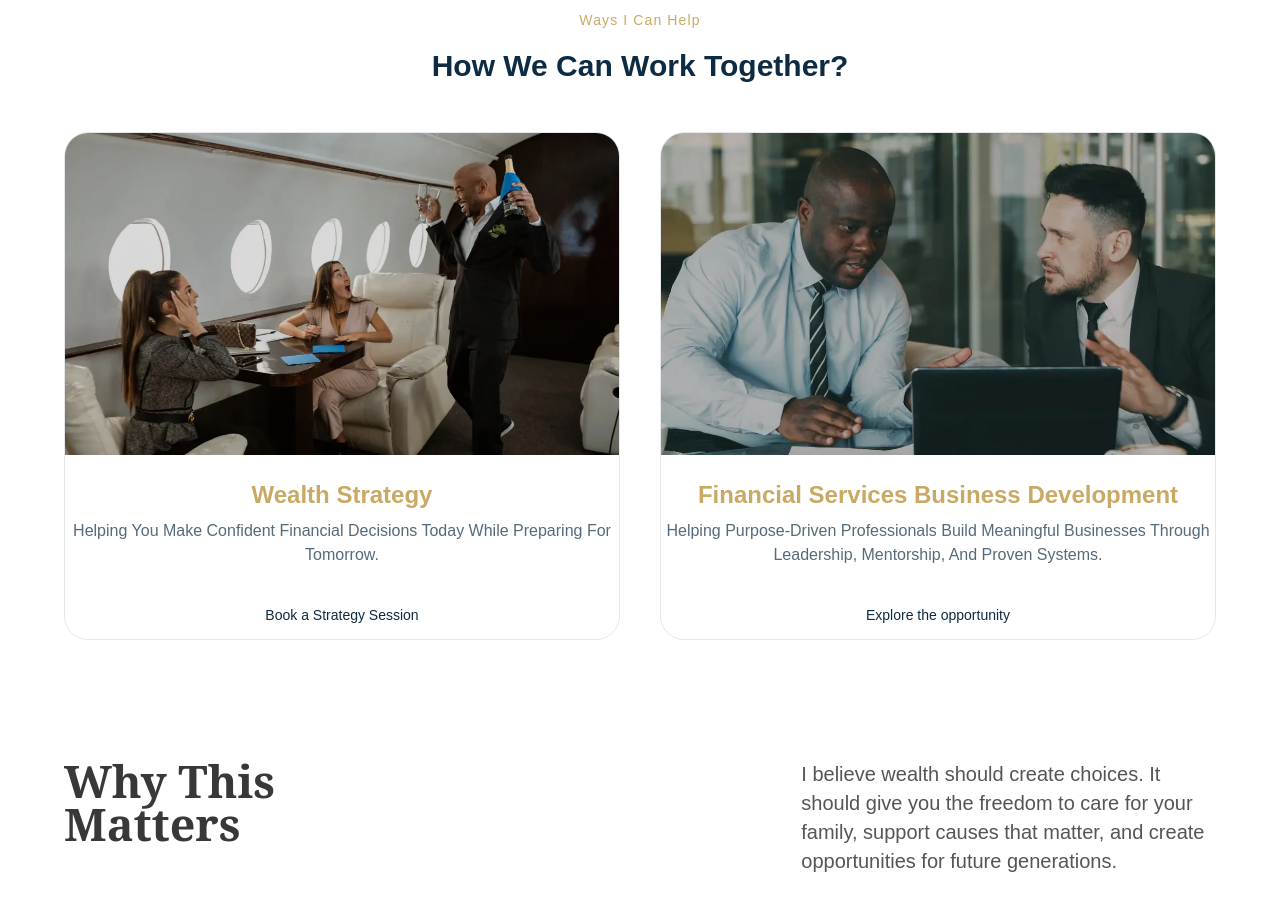
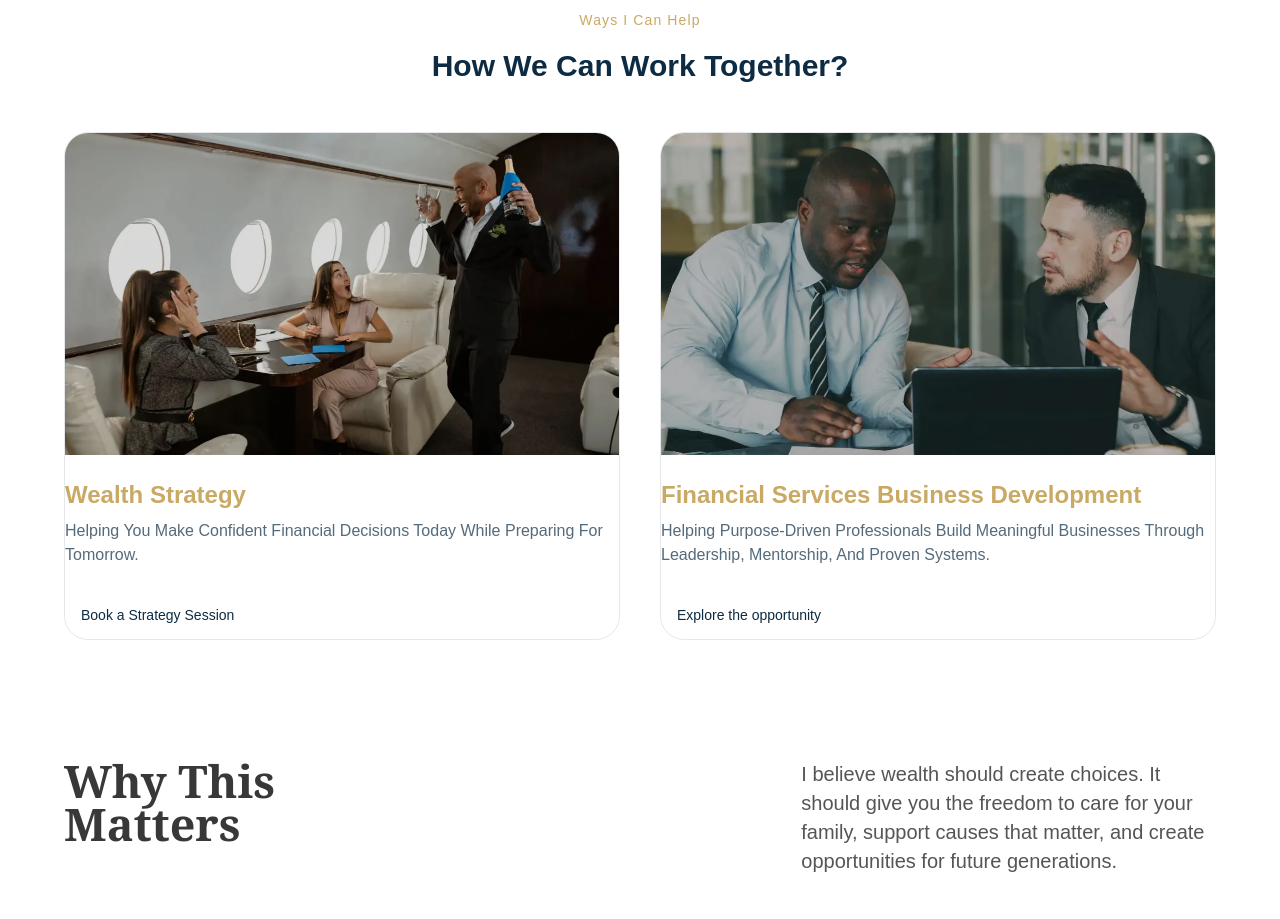
Before and after one commit to techzilla123/KSEFinServe, a React (Vite) app: page / in a window 1280 px wide. Shown: the part 4420-5339 px from the top of the page. Built offline with nearby package versions, Linux system fonts and the light colour scheme; a web font is replaced by a local one.

Commit message:
Revert clickable service cards change

```diff
--- a/src/App.tsx
+++ b/src/App.tsx
@@ -1307,14 +1307,7 @@ export default function App() {
                   href: "/career",
                 },
               ].map((item) => (
-                <button
-                  type="button"
-                  className="service-card"
-                  key={item.title}
-                  onClick={() => {
-                    window.location.href = item.href
-                  }}
-                >
+                <a className="service-card" key={item.title} href={item.href}>
                   <img
                     src={item.image}
                     alt={
@@ -1331,7 +1324,7 @@ export default function App() {
                       ? "Book a Strategy Session"
                       : "Explore the opportunity"}
                   </span>
-                </button>
+                </a>
               ))}
             </div>
           </div>
```
